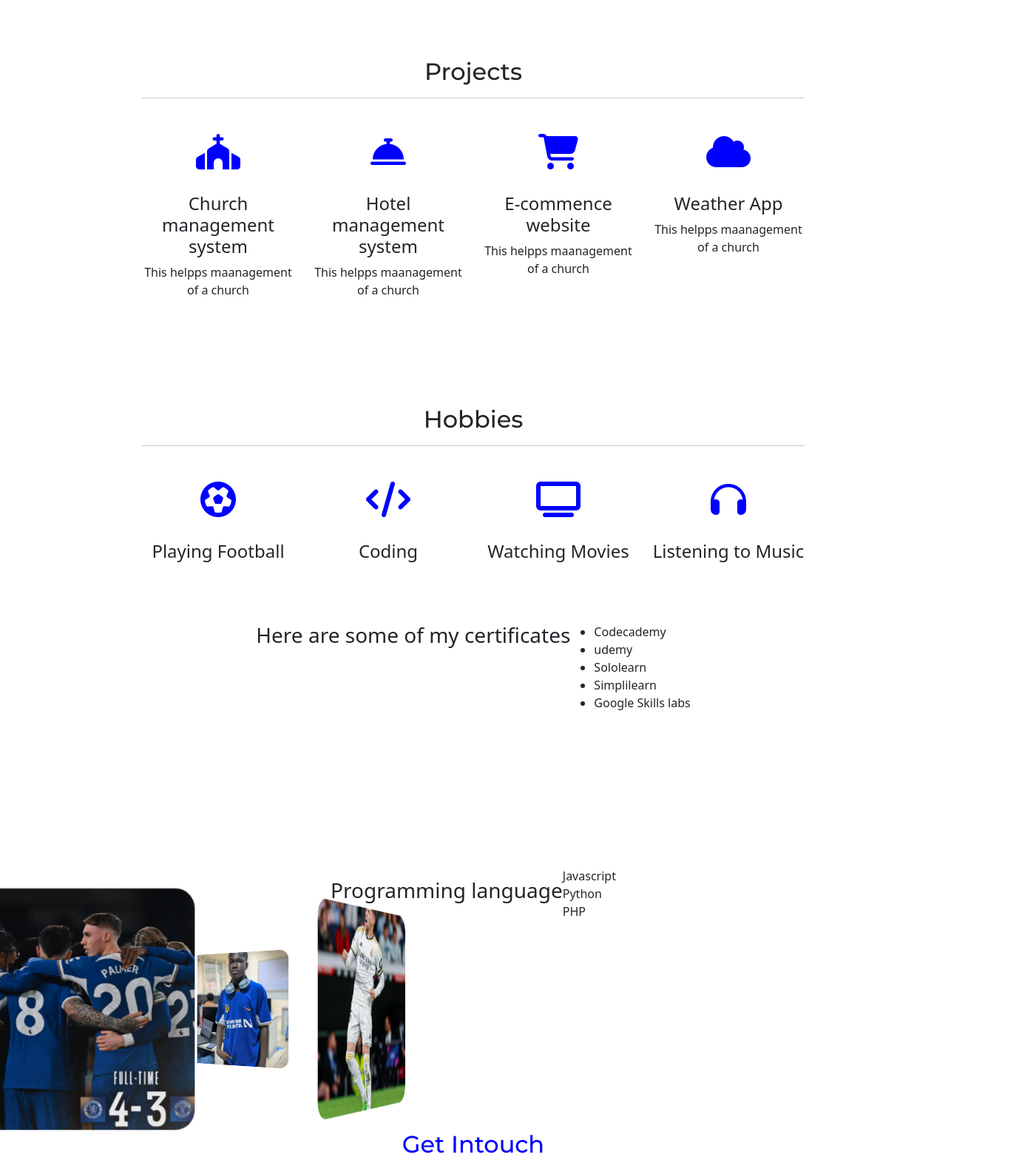
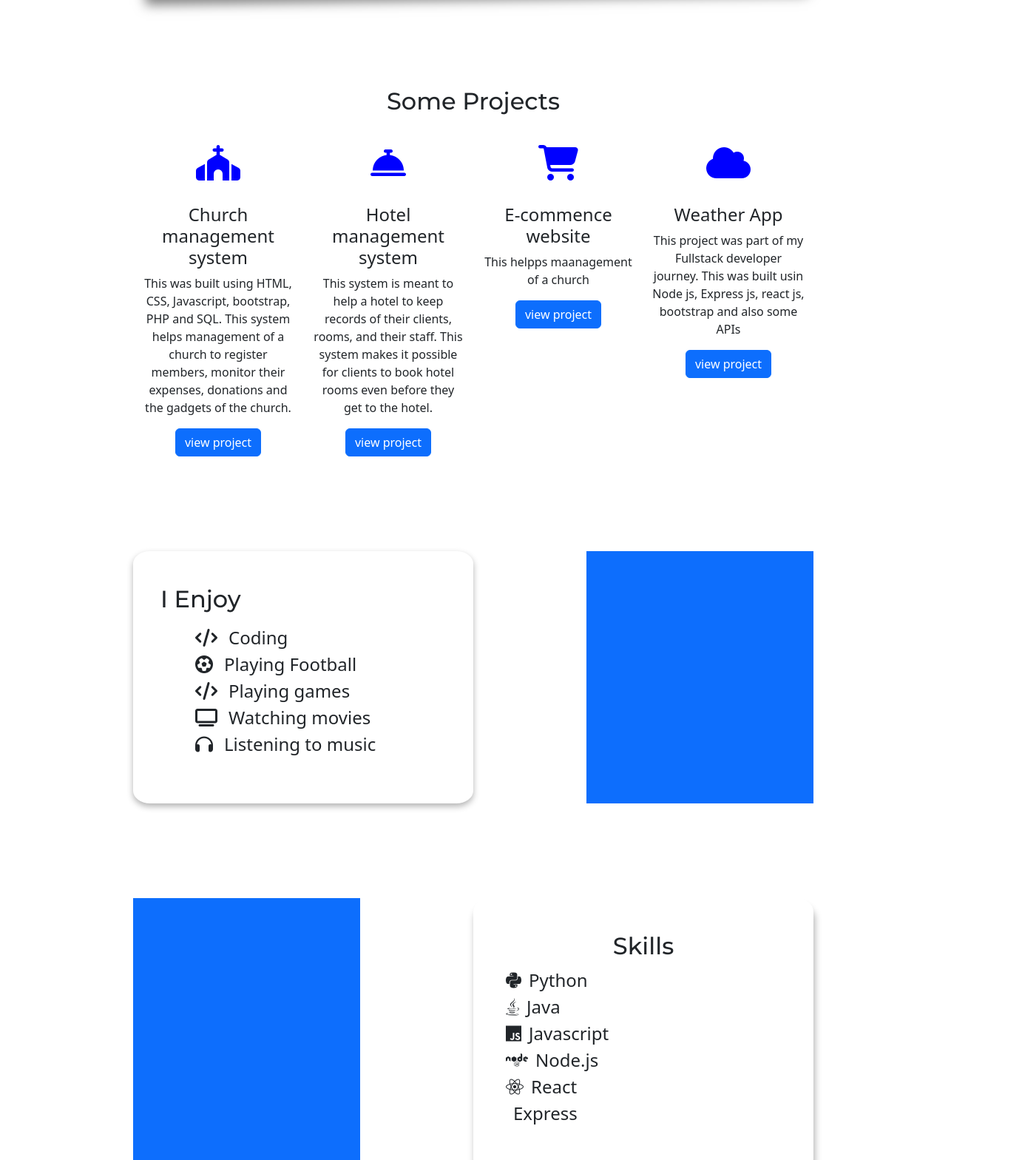
Before and after one commit to achiilles-deyeni/portfolio_website, a plain HTML site: page index.html in a window 1280 px wide. Shown: the part 1178-2746 px from the top of the page at 74% size, 1382 px wide, since content can reach past the window. Drawn offline with nearby package versions, Linux system fonts and the light colour scheme.

Commit message:
minor changes

```diff
--- a/index.html
+++ b/index.html
@@ -38,10 +38,13 @@
               <a class="nav-link links" href="#About">About</a>
             </li>
             <li class="nav-item">
-              <a class="nav-link links " href="#Hobbies">Hobbies</a>
+              <a class="nav-link links" href="#Projects">Projects</a>
             </li>
             <li class="nav-item">
-              <a class="nav-link links" href="#Projects">Projects</a>
+              <a class="nav-link links" href="#skills">Skills</a>
+            </li>
+            <li class="nav-item">
+              <a class="nav-link links " href="#Hobbies">Hobbies</a>
             </li>
             <li class="nav-item">
               <a class="nav-link links" href="#cta">Contact Me</a>
@@ -53,91 +56,79 @@
   </nav>
   <!-- Hero section -->
    <section class="container-fluid justify-content-center mt-4" id="hero-section">
-    <!-- <img class="heroimg" src="images/Achilles.jpg" alt=""> -->
+    <div class="headline">
     <h2><strong>Achilles Deyeni</strong></h2>
-    <p>Front-end Developer, Fullstack Enthusiast, AI Enthusiast</p>
+    <p>Computer Science & Engineering Student | Front-end Developer</p>
     <button class="btn btn-primary btn-lg"><a href="#cta">Get Intouch</a></button>
-    <button class="btn btn-primary btn-lg"><a href="">Get My CV</a></button>
+    <!-- <button class="btn btn-primary btn-lg"><a href="">Get My CV</a></button> -->
+  </div>
    </section>
    <section id="About">
    <div class="About">
     <h2>About Me</h2>
     <hr>
-    <p>Heya! I'm Achilles Deyeni, <br>an undergrad in Computer Science and Engineering at the <br> University of Mines and Technology, Tarkwa - Ghana. <br>I aspire to be a Fullstack Developer and an AI Engineer. <br>I'm a python programmer. Wait! I'm into Robotics too.</p>
+    <p>Hi there! I'm Achilles Deyeni, <br>an undergrad in Computer Science and Engineering at the University of Mines and Technology, Tarkwa - Ghana. I'm a passion driven person motivated to be among the next gen of innovators and developers. I am curious and I love learning new stuffs, I am a team player. I aspire to be a Fullstack Developer and an AI Engineer. <br>I'm a python programmer.</p>
    </div>
   </section>
   <section id="Projects">
-    <h2>Projects</h2>
-    <hr>
+    <h2>Some Projects</h2>
     <div class="projects row">
       <div class="col-lg-3 col-sm-6 cards">
         <i class="icons fa-solid fa-church fa-3x"></i>
         <h4>Church management system</h4>
-        <p>This helpps maanagement of a church</p>
+        <p>This was built using HTML, CSS, Javascript, bootstrap, PHP and SQL. This system helps management of a church to register members, monitor their expenses, donations and the gadgets of the church.</p>
+        <button class="btn btn-primary"><a href="http://" target="_blank" rel="noopener noreferrer">view project</a></button>
       </div>
       <div class="col-lg-3 col-sm-6 cards">
         <i class="icons fa-solid fa-bell-concierge fa-3x"></i>
         <h4>Hotel management system</h4>
-        <p>This helpps maanagement of a church</p>
+        <p>This system is meant to help a hotel to keep records of their clients, rooms, and their staff. This system makes it possible for clients to book hotel rooms even before they get to the hotel.</p>
+        <button class="btn btn-primary"><a href="http://" target="_blank" rel="noopener noreferrer">view project</a></button>
       </div>
       <div class="col-lg-3 col-sm-6 cards">
         <i class="icons fa-solid fa-cart-shopping fa-3x"></i>
         <h4>E-commence website</h4>
         <p>This helpps maanagement of a church</p>
+        <button class="btn btn-primary"><a href="http://" target="_blank" rel="noopener noreferrer">view project</a></button>
       </div>
       <div class="col-lg-3 col-sm-6 cards">
         <i class="icons fa-solid fa-cloud fa-3x"></i>
         <h4>Weather App</h4>
-        <p>This helpps maanagement of a church</p>
+        <p>This project was part of my Fullstack developer journey. This was built usin Node js, Express js, react js, bootstrap and also some APIs</p>
+        <button class="btn btn-primary"><a href="http://" target="_blank" rel="noopener noreferrer">view project</a></button>
       </div>
    </div>
   </section>
-  <section id="Hobbies">
-    <h2>Hobbies</h2>
-    <hr>
-  <div class="row">
-    <div class="col-lg-3 col-md-6 col-sm-6 cards">
-      <i class="icons fa-solid fa-futbol fa-3x"></i>
-      <h4>Playing Football</h4>
+  <section id="Hobbies" class="row">
+    <div class="col-lg-6 hobbies-box">
+      <h2>I enjoy</h2>
+      <ul>
+        <li><i class="fa-solid fa-code"></i>Coding</li>
+        <li><i class="fa-solid fa-futbol"></i>Playing Football</li>
+        <li><i class="fa-solid fa-code"></i>Playing games</li>
+        <li><i class="fa-solid fa-tv "></i>Watching movies</li>
+        <li><i class="fa-solid fa-headphones "></i>Listening to music</li>
+      </ul>
     </div>
-    <div class="col-lg-3 col-md-6 col-sm-6 cards">
-      <i class="icons fa-solid fa-code fa-3x"></i>
-      <h4>Coding</h4>
-    </div>
-    <div class="col-lg-3 col-md-6 col-sm-6 cards">
-      <i class="icons fa-solid fa-tv fa-3x"></i>
-      <h4>Watching Movies</h4>
-    </div>
-    <div class="col-lg-3 col-md-6 col-sm-6 cards">
-      <i class="icons fa-solid fa-headphones fa-3x"></i>
-      <h4>Listening to Music</h4>
-    </div>
-  </div>
+    <div class="col-lg-4 bg-primary"></div>
   </section>
 
-   <div class="certifications">
-    <h3>Here are some of my certificates</h3>
+   <section id="skills" class="row">
+    <div class="col-lg-4 bg-primary"></div>
+    <div class="col-lg-6 skills-box">
+    <h2>Skills</h2>
     <ul>
-      <li>Codecademy</li>
-      <li>udemy</li>
-      <li>Sololearn</li>
-      <li>Simplilearn</li>
-      <li>Google Skills labs</li>
+      <li class="fa-brands fa-python "></li>Python <br>
+      <li class="fa-brands fa-java "></li>Java <br>
+      <li class="fa-brands fa-js "></li>Javascript <br>
+      <li class="fa-brands fa-node "></li>Node.js <br>
+      <li class="fa-brands fa-react "></li>React <br>
+      <li class="fa-brands fa-express "></li>Express
     </ul>
-   </div>
-   <div class="language-prof">
-    <table>
-      <tr>
-      <thead><h3>Programming language</h3></thead>
-      </tr><tr>
-      <thead></thead>
-    </tr>
-    <tr><td>Javascript</td></tr>
-    <tr><td>Python</td></tr>
-    <tr><td>PHP</td></tr>
-    </table>
-   </div>
-   <div class="gallery">
+
+  </div>
+   </section>
+   <div class="gallery" hidden>
     <span style="--i: 1"><img src="images/1.jpg" alt=""></span>
     <span style="--i: 2"><img src="images/2.jpeg" alt=""></span>
     <span style="--i: 3"><img src="images/3.jpeg" alt=""></span>
@@ -147,21 +138,21 @@
     <span style="--i: 7"><img src="images/7.jpg" alt=""></span>
     <span style="--i: 8"><img src="images/8.jpg" alt=""></span>
    </div>
-   <section id="cta">
-    <div class="container ">
-      <h2 class="getintouch">Get Intouch</h2>
+   <section id="cta" >
+    <div class="getintouch">
+      <h2 >Contact Me</h2>
       <a href="https://wa.me/+233256603278"><i class="icons fab fa-whatsapp fa-2x"></i></a>
       <a href="mailto:achillesmann03@gmail.com"><i class="icons fas fa-envelope fa-2x"></i></a>
       <a href="https://www.linkedin.com/in/achilles-deyeni"><i class="icons fab fa-linkedin fa-2x"></i></a>
-      <i class="icons fab fa-instagram fa-2x"></i>
-      <i class="icons fab fa-twitter fa-2x"></i>
-      <i class="icons fab fa-facebook fa-2x"></i>
-      <i class="icons fab fa-discord fa-2x"></i>
+      <a href="https://www.instagram.com/chiloo_08?igsh=MXRxczhubmtnaWRK"><i class="icons fab fa-instagram fa-2x"></i></a>
+      <a href="https://x.com/deyeni_chiloo?t=sk9w_5jY7iwHSwNOjaNsKQ&s=09"><i class="icons fab fa-twitter fa-2x"></i></a>
+      <a href="https://www.facebook.com/Chiloo08"><i class="icons fab fa-facebook fa-2x"></i></a>
+      <a href="discordapp.com/users/1264294413052674131"><i class="icons fab fa-discord fa-2x"></i></a>
       <a href="https://github.com/achiilles-deyeni"><i class="icons fab fa-github fa-2x"></i></a>
     </div>
    </section>
    <footer class="bg-primary">
-    <p>Copyright &copy Achilles Deyeni</p>
+    <p>2024 &copy Achilles Deyeni. All rights reserved</p>
    </footer>
    <script src="https://cdn.jsdelivr.net/npm/bootstrap@5.3.3/dist/js/bootstrap.bundle.min.js" integrity="sha384-YvpcrYf0tY3lHB60NNkmXc5s9fDVZLESaAA55NDzOxhy9GkcIdslK1eN7N6jIeHz" crossorigin="anonymous"></script>
 </body>
--- a/style.css
+++ b/style.css
@@ -19,7 +19,6 @@ h2 {
 }
 
 .logo {
-  color: blue;
   text-transform: uppercase;
   padding-left: 5%;
   font-weight: bold;
@@ -33,11 +32,8 @@ button a {
   color: blue;
   padding: 2rem;
 }
-/* .links {
-  float: right;
-} */
+
 .navbar {
-  /* display: flex; */
   gap: 2rem;
   padding: 0.5rem;
 }
@@ -45,14 +41,6 @@ button a {
 .navbar li {
   list-style-type: none;
   justify-content: flex-end;
-}
-
-hr {
-  margin: 0;
-  color: black;
-}
-.cards {
-  transition: all 0.3s ease;
 }
 
 .cards:hover {
@@ -67,23 +55,26 @@ hr {
 /* styling for hero section */
 section {
   text-align: center;
-  /* position: relative; */
   padding: 5% 15%;
-  /* color: white; */
+}
+.headline {
+  position: relative;
+  margin: 10px;
+  width: 480px;
+  padding: 5px;
+  left: 55rem;
+  top: 10rem;
 }
 
+.headline p {
+  font-size: 1.5rem;
+  /* font-weight: bold; */
+}
 #hero-section {
   background-image: url("/images/Achilles.jpg");
   background-repeat: no-repeat;
   background-size: cover;
-  height: 90vh;
-}
-
-.heroimg {
-  overflow: hidden;
-  min-width: 100%;
-  position: absolute;
-  z-index: -1;
+  height: 95vh;
 }
 
 /* styling for about */
@@ -96,6 +87,9 @@ section {
   padding: 10px;
   height: 20rem;
   width: 100%;
+  margin: auto;
+  animation: floatin 3s infinite;
+  box-shadow: 2px 10px 15px rgba(0, 0, 0, 0.5);
 }
 
 .About h1 {
@@ -109,55 +103,56 @@ section {
 }
 
 /* styling for hobbies */
-.hobbies {
+#Hobbies {
   display: flex;
-  flex-direction: column;
-  background-color: white;
-  justify-content: center;
-  align-items: center;
-  padding: 10px;
-  height: 20rem;
-  gap: 10px;
+  /* gap: 5px; */
+  justify-content: space-between;
 }
 
-.hobby-container {
-  display: flex;
-  justify-content: center;
-  gap: 10px;
-  width: 80%;
+#Hobbies h2 {
+  position: relative;
+  text-align: left;
+  text-transform: capitalize;
+  left: 25px;
+  padding-bottom: 7px;
 }
 
-.hobbies .text {
-  width: 40%;
-  /* background-color: yellow; */
-  padding: 10px;
-  height: 100%;
+#Hobbies ul {
+  position: relative;
+  list-style-type: none;
+  left: 40px;
 }
 
-.hobbies .text li {
-  list-style-type: none;
-  text-transform: capitalize;
-  padding: 5px;
+#Hobbies ul i {
+  padding-right: 15px;
 }
 
-.hobbies .hobby-images {
-  /* background-color: green; */
-  height: 100%;
-  width: 40%;
+.hobbies-box {
+  text-align: left;
+  padding: 5%;
+  font-size: 1.5rem;
+  border-radius: 5%;
+  box-shadow: 0px 4px 8px rgba(0, 0, 0, 0.3);
+}
+/* styling for certifications */
+#skills {
+  display: flex;
+  justify-content: space-between;
 }
 
-.hobbies .hobby-images img {
-  height: 100%;
-  width: 100%;
+#skills ul li {
+  padding-right: 10px;
 }
 
-/* styling for certifications */
-.certifications {
-  display: flex;
-  justify-content: center;
-  /* background-color: blanchedalmond; */
-  padding: 10px;
-  height: 20rem;
+.skills-box h2 {
+  text-align: center;
+}
+.skills-box {
+  text-align: left;
+  padding: 5%;
+  font-size: 1.5rem;
+  border-radius: 5%;
+  box-shadow: 2px 10px 10px rgba(0, 0, 0, 0.3);
 }
 
 /* styling for gallery */
@@ -202,46 +197,31 @@ section {
   object-fit: cover;
 }
 
-.language-prof {
-  display: flex;
-  justify-content: center;
-  align-items: center;
-  height: 7rem;
-}
-.formfield {
-  display: flex;
-  flex-direction: column;
-}
-form input {
+.getintouch {
+  box-shadow: 2px 10px 10px rgba(0, 0, 0, 0.2);
   width: 100%;
-  margin: 5px;
-  display: flex;
-  flex-direction: column;
-  justify-content: space-evenly;
-}
-.innerdiv {
-  display: flex;
-}
-.inputfields {
-  width: 100%;
-
-  /* margin: 5px; */
+  /* margin: 5% 0; */
 }
 
-.textarea {
-  width: 40%;
+.getintouch h2 {
+  text-align: left;
+  position: relative;
+  left: 5%;
 }
-
-.getintouch {
-  color: blue;
-}
-
 .icons:hover {
   transform: scale(1.5);
 }
-.phone {
-  font-family: ubuntu, serif;
-  line-height: 1.5;
+
+@keyframes floatin {
+  0% {
+    transform: rotate(0);
+  }
+  50% {
+    transform: rotate(-2deg);
+  }
+  100% {
+    transform: rotate(0);
+  }
 }
 /* styling for footer */
 footer {
```
